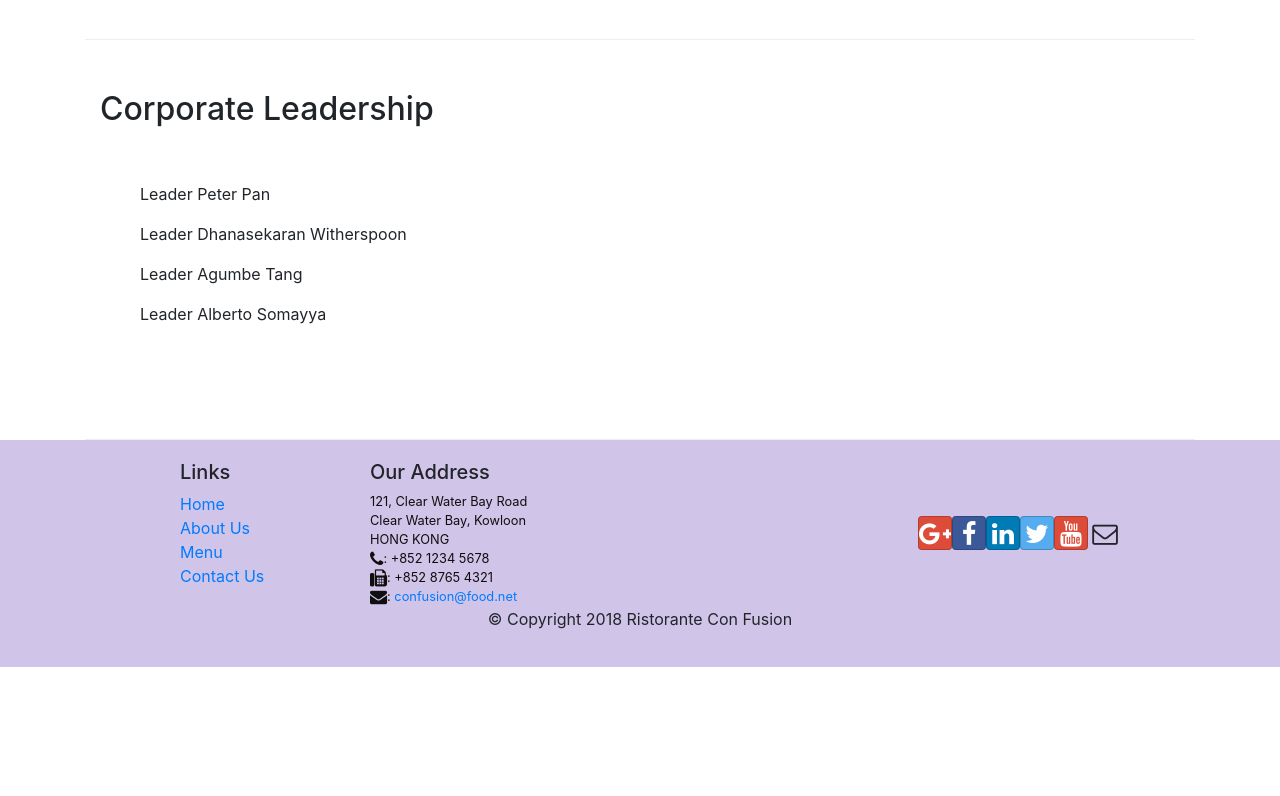
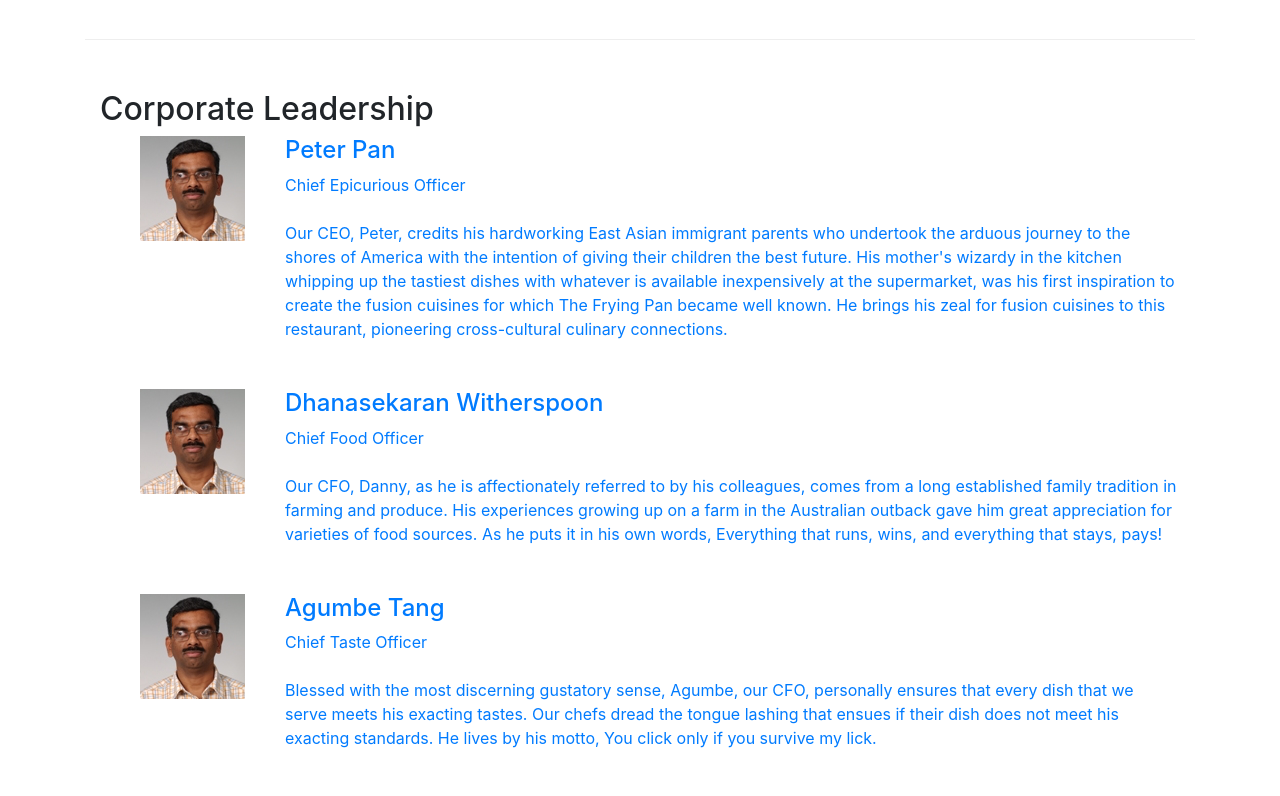
Before and after one commit to ruanramos/coursera-Front-End-Web-Development-with-React, a React (Create React App) app in the folder confusion/: page /aboutus in a window 1280 px wide. Shown: the part 940-1736 px from the top of the page. Before the commit the page ends 1607 px from the top, so only its background shows below. Built offline with nearby package versions, Linux system fonts and the light colour scheme.

Commit message:
Add about us leaders rendering, assignment week 2

```diff
--- a/confusion/src/components/AboutComponent.js
+++ b/confusion/src/components/AboutComponent.js
@@ -1,20 +1,47 @@
-import React from 'react';
-import { Breadcrumb, BreadcrumbItem, Card, CardBody, CardHeader, Media } from 'reactstrap';
-import { Link } from 'react-router-dom';
+import React from "react";
+import {
+  Breadcrumb,
+  BreadcrumbItem,
+  Card,
+  CardBody,
+  CardHeader,
+  Media,
+} from "reactstrap";
+import { Link } from "react-router-dom";
+
+function RenderLeader({ leader }) {
+  return (
+    <Media>
+      <Media left>
+        <Media object src={leader.image} alt={leader.name} />
+      </Media>
+      <Media body list>
+        <Media heading>{leader.name}</Media>
+        <Media>{leader.designation}</Media>
+        <br></br>
+        <Media>{leader.description}</Media>
+        <Media bottom><br></br><br></br></Media>
+      </Media>
+    </Media>
+  );
+}
 
 function About(props) {
-
   const leaders = props.leaders.map((leader) => {
     return (
-            <p>Leader {leader.name}</p>
+      <Media left list>
+        <RenderLeader leader={leader} />
+      </Media>
     );
   });
 
-    return(
+  return (
     <div className="container">
       <div className="row">
         <Breadcrumb>
-                    <BreadcrumbItem><Link to="/home">Home</Link></BreadcrumbItem>
+          <BreadcrumbItem>
+            <Link to="/home">Home</Link>
+          </BreadcrumbItem>
           <BreadcrumbItem active>About Us</BreadcrumbItem>
         </Breadcrumb>
         <div className="col-12">
@@ -25,12 +52,26 @@
       <div className="row row-content">
         <div className="col-12 col-md-6">
           <h2>Our History</h2>
-                    <p>Started in 2010, Ristorante con Fusion quickly established itself as a culinary icon par excellence in Hong Kong. With its unique brand of world fusion cuisine that can be found nowhere else, it enjoys patronage from the A-list clientele in Hong Kong.  Featuring four of the best three-star Michelin chefs in the world, you never know what will arrive on your plate the next time you visit us.</p>
-                    <p>The restaurant traces its humble beginnings to <em>The Frying Pan</em>, a successful chain started by our CEO, Mr. Peter Pan, that featured for the first time the world's best cuisines in a pan.</p>
+          <p>
+            Started in 2010, Ristorante con Fusion quickly established itself as
+            a culinary icon par excellence in Hong Kong. With its unique brand
+            of world fusion cuisine that can be found nowhere else, it enjoys
+            patronage from the A-list clientele in Hong Kong. Featuring four of
+            the best three-star Michelin chefs in the world, you never know what
+            will arrive on your plate the next time you visit us.
+          </p>
+          <p>
+            The restaurant traces its humble beginnings to{" "}
+            <em>The Frying Pan</em>, a successful chain started by our CEO, Mr.
+            Peter Pan, that featured for the first time the world's best
+            cuisines in a pan.
+          </p>
         </div>
         <div className="col-12 col-md-5">
           <Card>
-                        <CardHeader className="bg-primary text-white">Facts At a Glance</CardHeader>
+            <CardHeader className="bg-primary text-white">
+              Facts At a Glance
+            </CardHeader>
             <CardBody>
               <dl className="row p-1">
                 <dt className="col-6">Started</dt>
@@ -49,11 +90,16 @@
           <Card>
             <CardBody className="bg-faded">
               <blockquote className="blockquote">
-                                <p className="mb-0">You better cut the pizza in four pieces because
-                                    I'm not hungry enough to eat six.</p>
-                                <footer className="blockquote-footer">Yogi Berra,
-                                <cite title="Source Title">The Wit and Wisdom of Yogi Berra,
-                                    P. Pepe, Diversion Books, 2014</cite>
+                <p className="mb-0">
+                  You better cut the pizza in four pieces because I'm not hungry
+                  enough to eat six.
+                </p>
+                <footer className="blockquote-footer">
+                  Yogi Berra,
+                  <cite title="Source Title">
+                    The Wit and Wisdom of Yogi Berra, P. Pepe, Diversion Books,
+                    2014
+                  </cite>
                 </footer>
               </blockquote>
             </CardBody>
@@ -65,9 +111,7 @@
           <h2>Corporate Leadership</h2>
         </div>
         <div className="col-12">
-                    <Media list>
-                        {leaders}
-                    </Media>
+          <Media list>{leaders}</Media>
         </div>
       </div>
     </div>
--- a/confusion/src/components/ContactComponent.js
+++ b/confusion/src/components/ContactComponent.js
@@ -13,7 +13,7 @@
           <BreadcrumbItem active>Contact Us</BreadcrumbItem>
         </Breadcrumb>
         <div className="col-12">
-          <h3>Menu</h3>
+          <h3>Contact Us</h3>
         </div>
       </div>
       <div className="row row-content">
--- a/confusion/src/components/MenuComponent.js
+++ b/confusion/src/components/MenuComponent.js
@@ -3,13 +3,11 @@
   Card,
   CardImg,
   CardImgOverlay,
-  CardText,
-  CardBody,
   CardTitle,
   Breadcrumb,
   BreadcrumbItem,
 } from "reactstrap";
-import { Link, Router } from "react-router-dom";
+import { Link } from "react-router-dom";
 
 function RenderMenuItem({ dish }) {
   return (
```
Lines whose indentation alone changed are shown as unchanged.
